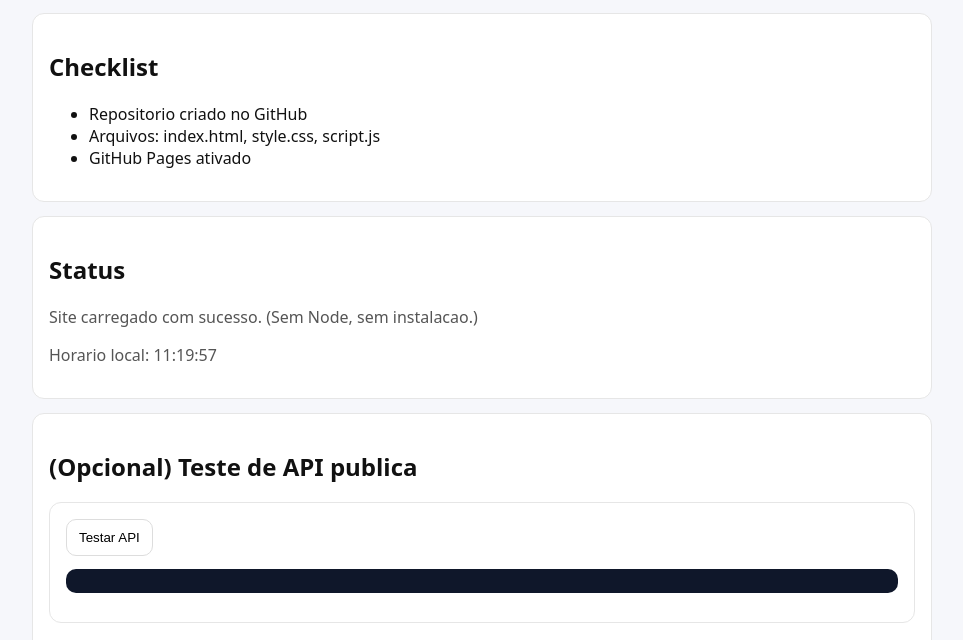
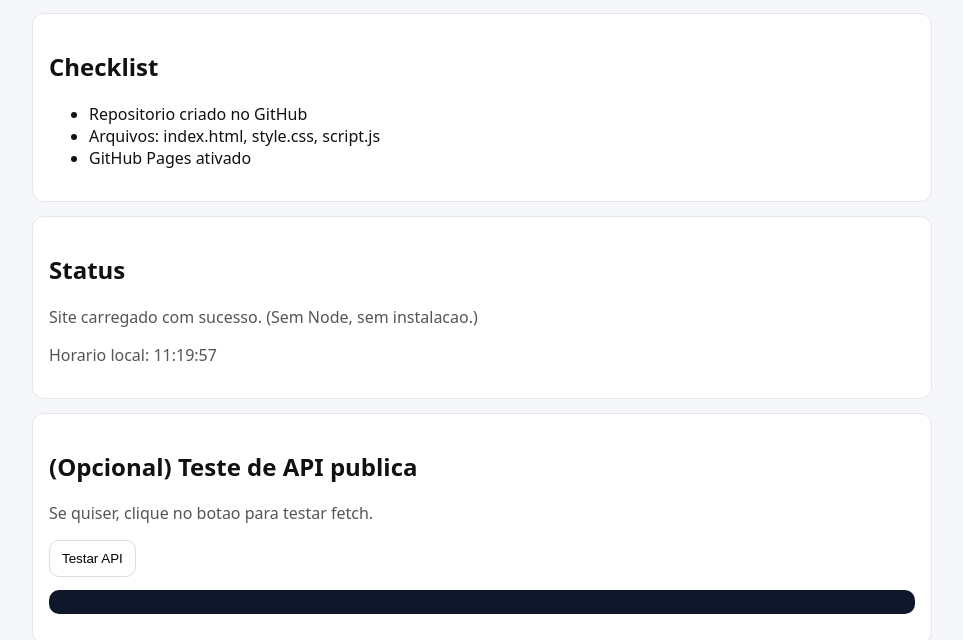
Before and after one commit to leocurintia23/nuvem-semana1-leonardo-souza, a plain HTML site: page index.html in a window 1280 px wide. Shown: the part 108-748 px from the top of the page, without its empty margins (158-1121 px from the left). Drawn offline with Linux system fonts and the light colour scheme.

Commit message:
Update index.html

```diff
--- a/index.html
+++ b/index.html
@@ -25,7 +25,7 @@
 </section>
 <section class="card">
 <h2>(Opcional) Teste de API publica</h2>
-<section class="card">
+<p class="muted">Se quiser, clique no botao para testar fetch.</p>
 <button id="btn">Testar API</button>
 <pre id="api" class="code"></pre>
 </section>
```
